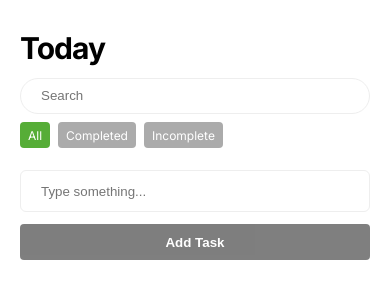
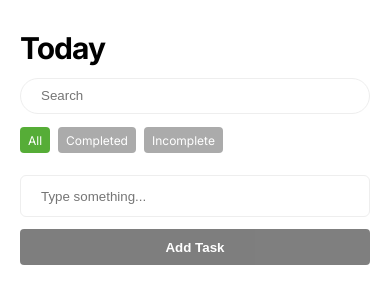
Before and after one commit to mehulsachdeva/todo-list-app, a React (Create React App) app: page / in a window 390 px wide. Shown: the top 304 px of the page. Built offline with nearby package versions, Linux system fonts and the light colour scheme.

Commit message:
Cosmetics

```diff
--- a/src/components/pages/Home/Home.module.css
+++ b/src/components/pages/Home/Home.module.css
@@ -65,6 +65,7 @@
 
 	.chips {
 		flex-basis: 100%;
+		margin-top: 5px;
 	}
 
 	.list {
```
